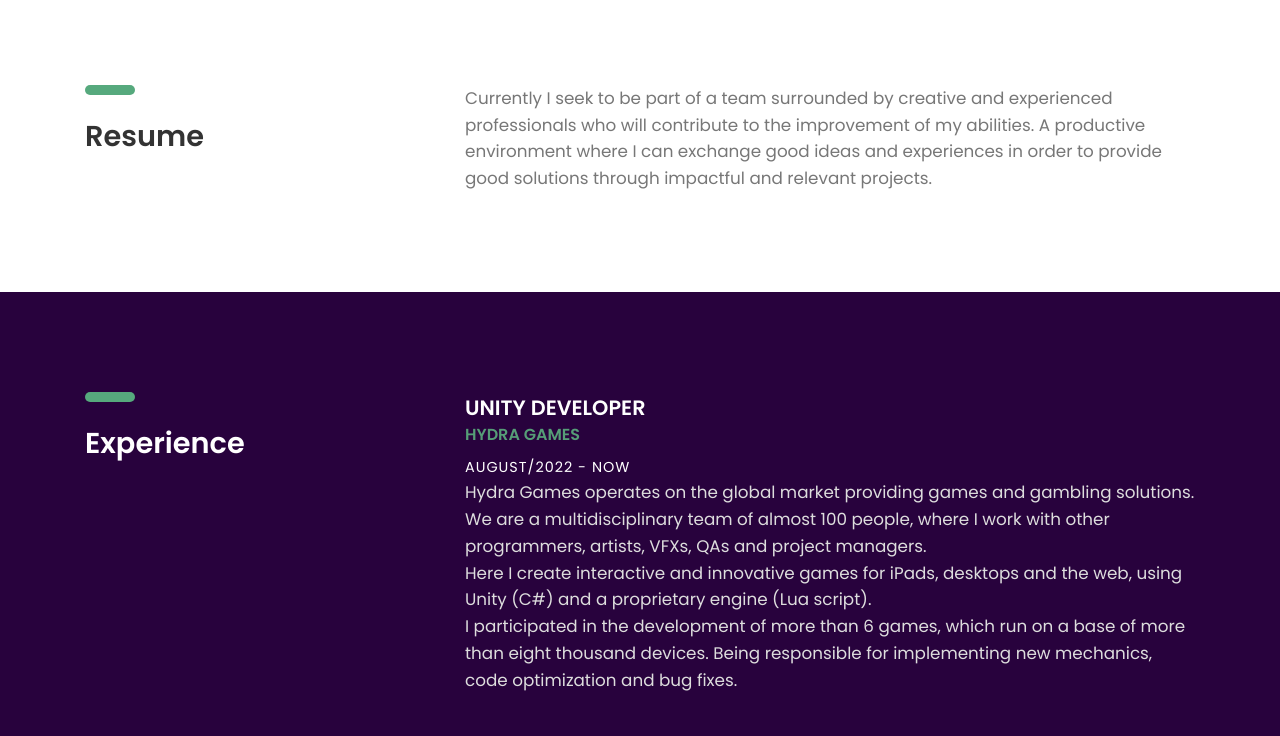
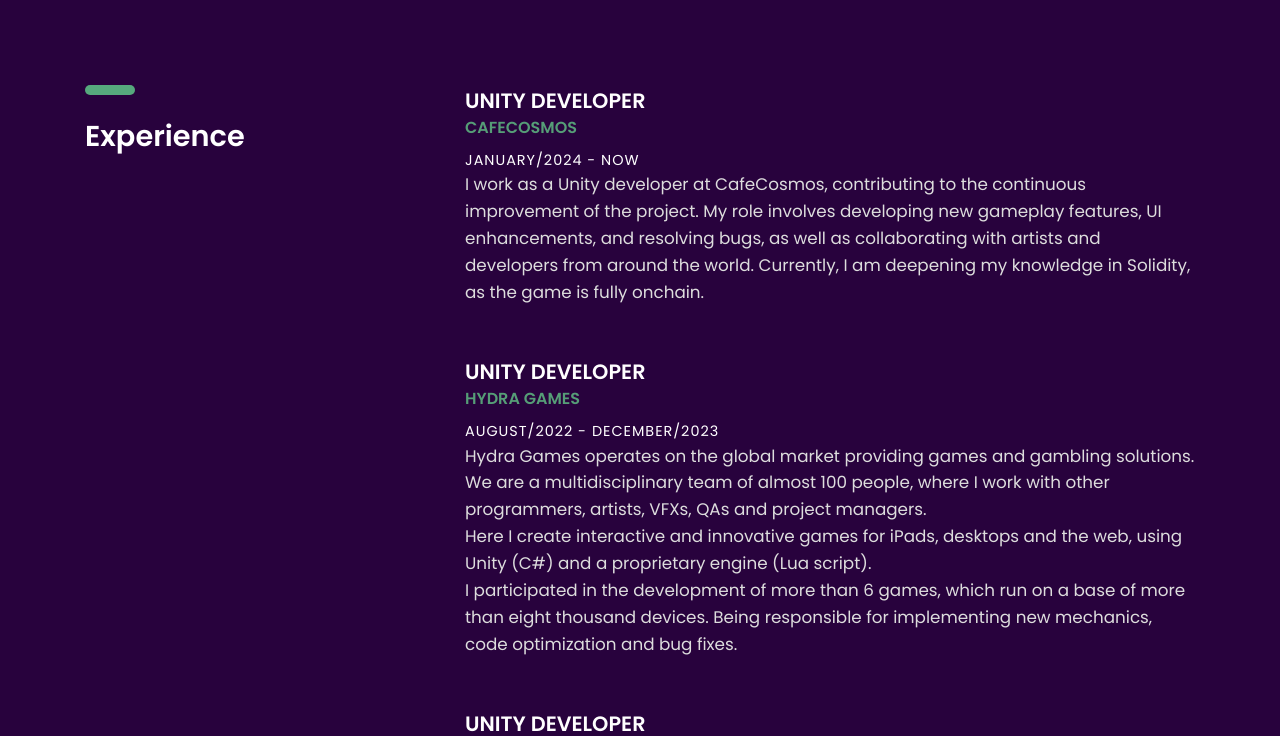
Before and after one commit to Sthuarty/Sthuarty.github.io, a plain HTML site: page index.html in a window 1280 px wide. Shown: the part 2039-2775 px from the top of the page. Drawn offline with Linux system fonts and the light colour scheme; files whose address does not match are found by name.

Commit message:
Experiencia atualizada - adicionado Cafe Cosmos

```diff
--- a/index.html
+++ b/index.html
@@ -223,7 +223,7 @@
     <!-- portfolio-section -->
 
 
-    <section class="about-section section">
+    <!-- <section class="about-section section">
         <div class="container">
             <div class="row">
                 <div class="col-sm-4">
@@ -231,17 +231,13 @@
                         <h3><b>Resume</b></h3>
                     </div>
                 </div>
-                <!-- col-sm-4 -->
                 <div class="col-sm-8">
                     <p class="margin-b-50">Currently I seek to be part of a team surrounded by creative and experienced professionals who will contribute to the improvement of my abilities. A productive environment where I can exchange good ideas and experiences in order to
                         provide good solutions through impactful and relevant projects.</p>
                 </div>
-                <!-- col-sm-8 -->
             </div>
-            <!-- row -->
         </div>
-        <!-- container -->
-    </section>
+    </section> -->
     <!-- about-section -->
 
     <section class="experience-section section">
@@ -257,8 +253,15 @@
 
                     <div class="experience margin-b-50">
                         <h4><b>UNITY DEVELOPER</b></h4>
+                        <h5 class="font-yellow"><b>CAFECOSMOS</b></h5>
+                        <h6 class="margin-t-10">JANUARY/2024 - NOW</h6>
+                        <p class="font-semi-white margin-b-30">I work as a Unity developer at CafeCosmos, contributing to the continuous improvement of the project. My role involves developing new gameplay features, UI enhancements, and resolving bugs, as well as collaborating with artists and developers from around the world. Currently, I am deepening my knowledge in Solidity, as the game is fully onchain.</p>
+                    </div>
+
+                    <div class="experience margin-b-50">
+                        <h4><b>UNITY DEVELOPER</b></h4>
                         <h5 class="font-yellow"><b>HYDRA GAMES</b></h5>
-                        <h6 class="margin-t-10">AUGUST/2022 - NOW</h6>
+                        <h6 class="margin-t-10">AUGUST/2022 - DECEMBER/2023</h6>
                         <p class="font-semi-white margin-b-30">Hydra Games operates on the global market providing games and gambling solutions.<br />
                             We are a multidisciplinary team of almost 100 people, where I work with other programmers, artists, VFXs, QAs and project managers.<br />
                             Here I create interactive and innovative games for iPads, desktops and the web, using Unity (C#) and a proprietary engine (Lua script).<br />
```
Also changed, not shown: pt/index.html (+23 -11 lines).
